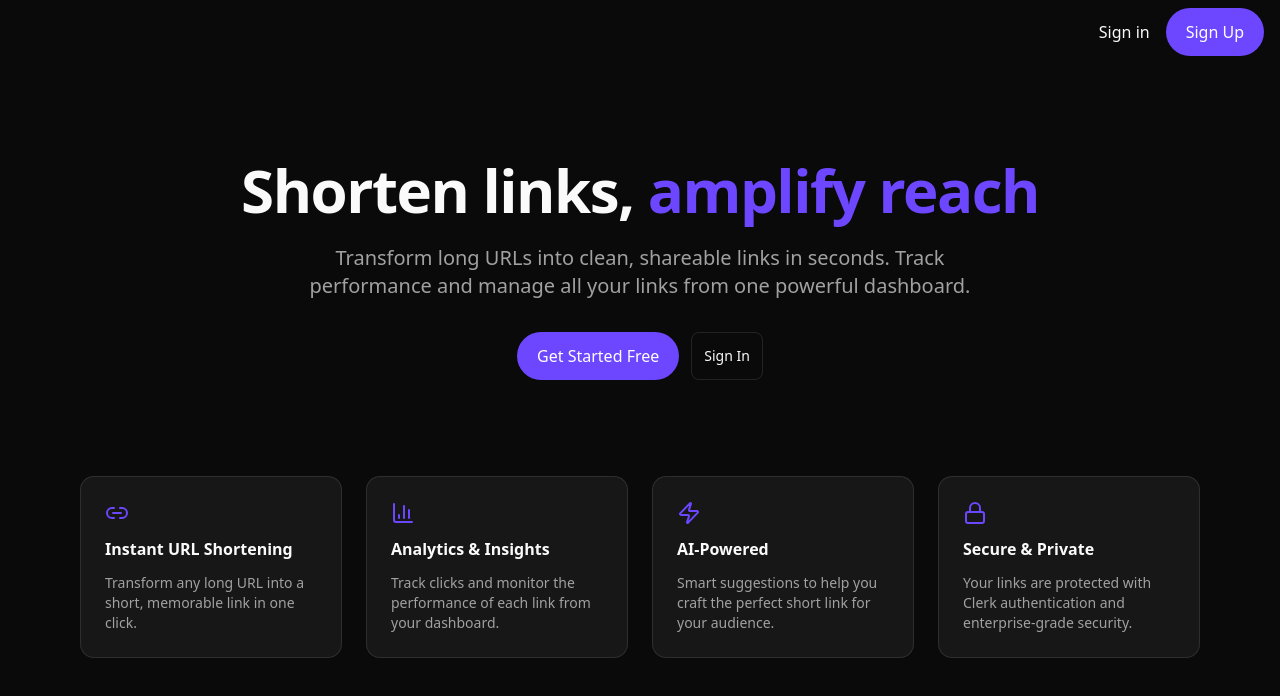
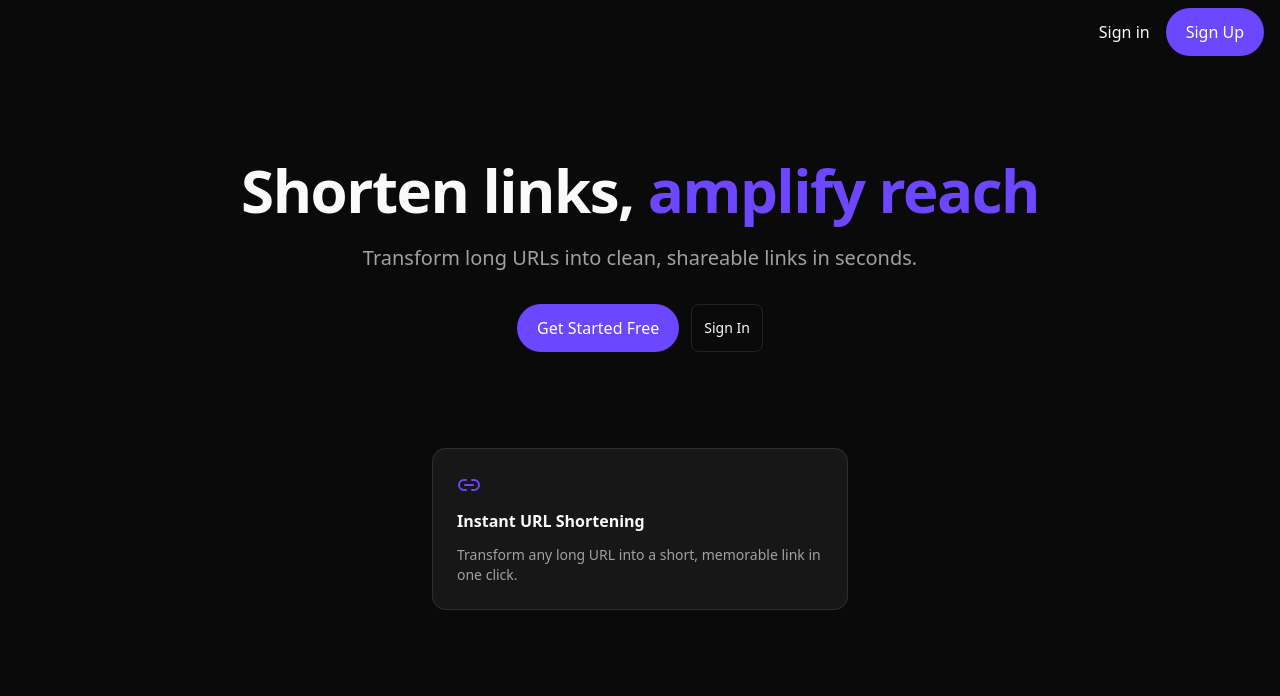
Before and after one commit to matteo9966/linkshortner, a Next.js app: page / in a window 1280 px wide. Shown: the top 696 px of the page. Built offline with nearby package versions, Linux system fonts and the light colour scheme; no server answers.

Commit message:
feat: simplify homepage features section by removing unnecessary items and updating description

```diff
--- a/app/page.tsx
+++ b/app/page.tsx
@@ -2,7 +2,7 @@ import { getAuthUserId } from "@/models/auth";
 import { redirect } from "next/navigation";
 import { SignUpButton, SignInButton } from "@clerk/nextjs";
 import { Button } from "@/components/ui/button";
-import { Link2, BarChart3, Zap, Lock } from "lucide-react";
+import { Link2 } from "lucide-react";
 
 const features = [
   {
@@ -10,24 +10,6 @@ const features = [
     title: "Instant URL Shortening",
     description:
       "Transform any long URL into a short, memorable link in one click.",
-  },
-  {
-    icon: BarChart3,
-    title: "Analytics & Insights",
-    description:
-      "Track clicks and monitor the performance of each link from your dashboard.",
-  },
-  {
-    icon: Zap,
-    title: "AI-Powered",
-    description:
-      "Smart suggestions to help you craft the perfect short link for your audience.",
-  },
-  {
-    icon: Lock,
-    title: "Secure & Private",
-    description:
-      "Your links are protected with Clerk authentication and enterprise-grade security.",
   },
 ];
 
@@ -47,8 +29,7 @@ export default async function Home() {
           <span className="text-[#6c47ff]">amplify reach</span>
         </h1>
         <p className="text-muted-foreground text-lg sm:text-xl max-w-2xl">
-          Transform long URLs into clean, shareable links in seconds. Track
-          performance and manage all your links from one powerful dashboard.
+          Transform long URLs into clean, shareable links in seconds.
         </p>
         <div className="flex flex-col sm:flex-row gap-3 mt-2">
           <SignUpButton>
@@ -61,7 +42,7 @@ export default async function Home() {
       </section>
 
       {/* Features */}
-      <section className="grid grid-cols-1 sm:grid-cols-2 lg:grid-cols-4 gap-6 max-w-6xl w-full mx-auto px-4 pb-24">
+      <section className="grid grid-cols-1 gap-6 max-w-md w-full mx-auto px-4 pb-24">
         {features.map(({ icon: Icon, title, description }) => (
           <div
             key={title}
```
